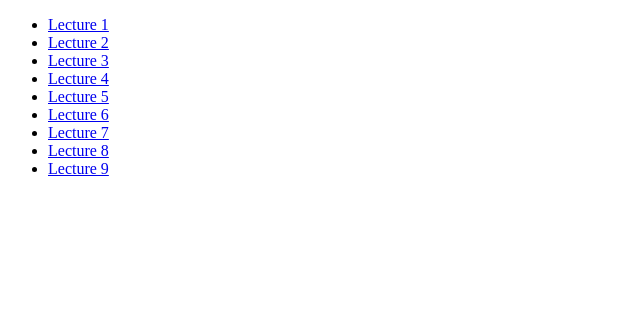
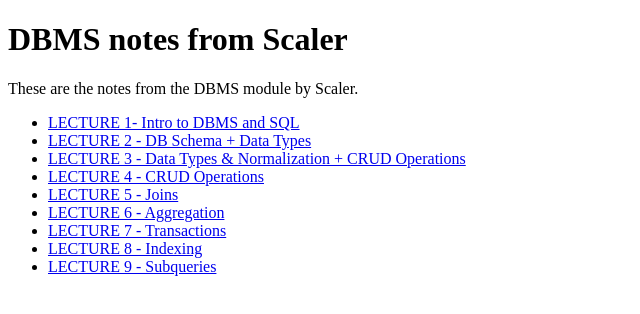
Before and after one commit to shamshadCodes/DBMS-notes-scaler, a plain HTML site: page index.html in a window 1280 px wide. Shown: the whole page, without its empty margins (0-640 px from the left). Drawn offline with Linux system fonts and the light colour scheme.

Commit message:
Update DBMS lecture links

```diff
--- a/index.html
+++ b/index.html
@@ -4,18 +4,27 @@
     <title>My First Webpage</title>
   </head>
   <body>
-    <!-- Navigation bar for the website that lists all the pages actually present in the pages folder -->
+    <h1>DBMS notes from Scaler</h1>
+    <p>These are the notes from the DBMS module by Scaler.</p>
     <nav>
       <ul>
-        <li><a href="pages/Lecture1.html">Lecture 1</a></li>
-        <li><a href="pages/Lecture2.html">Lecture 2</a></li>
-        <li><a href="pages/Lecture3.html">Lecture 3</a></li>
-        <li><a href="pages/Lecture4.html">Lecture 4</a></li>
-        <li><a href="pages/Lecture5.html">Lecture 5</a></li>
-        <li><a href="pages/Lecture6.html">Lecture 6</a></li>
-        <li><a href="pages/Lecture7.html">Lecture 7</a></li>
-        <li><a href="pages/Lecture8.html">Lecture 8</a></li>
-        <li><a href="pages/Lecture9.html">Lecture 9</a></li>
+        <li>
+          <a href="pages/Lecture1.html">LECTURE 1- Intro to DBMS and SQL</a>
+        </li>
+        <li>
+          <a href="pages/Lecture2.html">LECTURE 2 - DB Schema + Data Types</a>
+        </li>
+        <li>
+          <a href="pages/Lecture3.html"
+            >LECTURE 3 - Data Types & Normalization + CRUD Operations</a
+          >
+        </li>
+        <li><a href="pages/Lecture4.html">LECTURE 4 - CRUD Operations</a></li>
+        <li><a href="pages/Lecture5.html">LECTURE 5 - Joins</a></li>
+        <li><a href="pages/Lecture6.html">LECTURE 6 - Aggregation</a></li>
+        <li><a href="pages/Lecture7.html">LECTURE 7 - Transactions</a></li>
+        <li><a href="pages/Lecture8.html">LECTURE 8 - Indexing</a></li>
+        <li><a href="pages/Lecture9.html">LECTURE 9 - Subqueries</a></li>
       </ul>
     </nav>
   </body>
```
